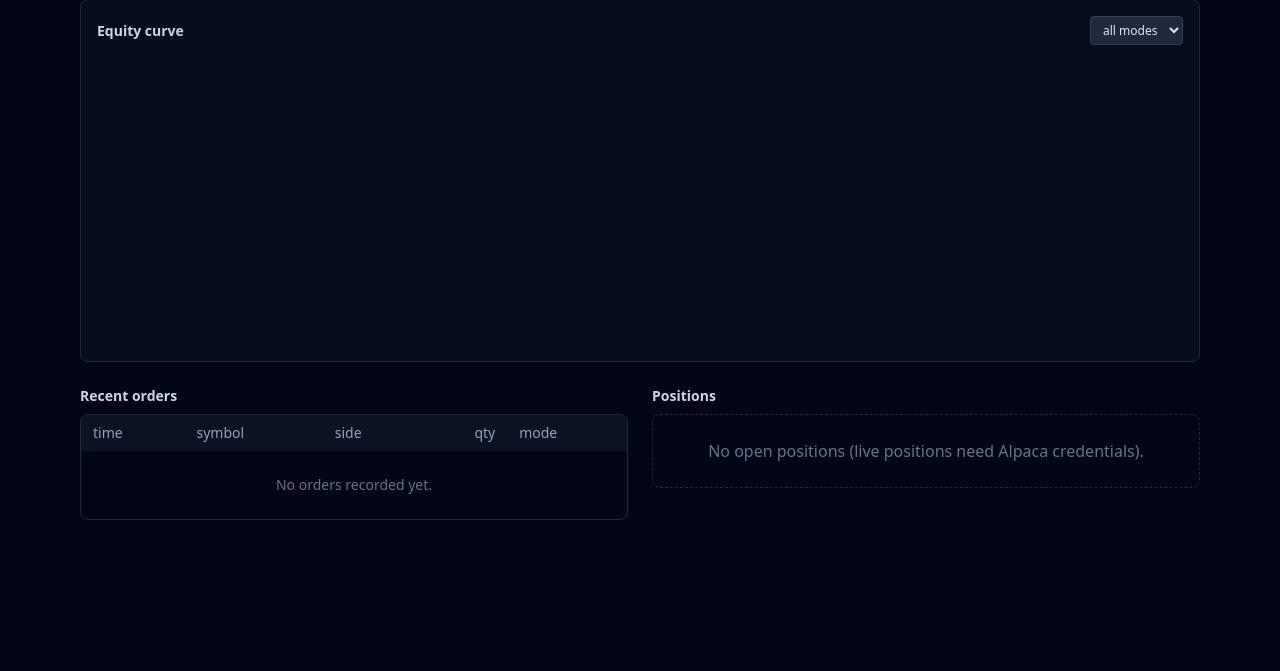
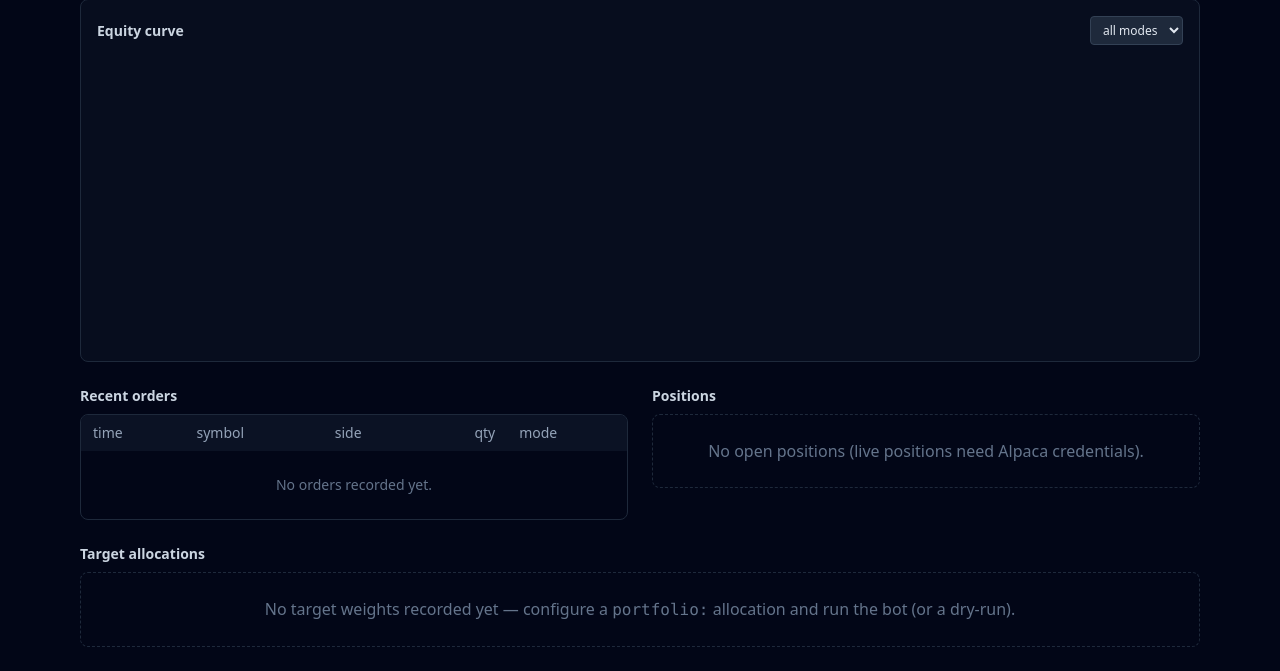
Before and after one commit to erancihan/tradebot, a FastAPI app: page / in a window 1280 px wide. Shown: the part 323-994 px from the top of the page. Before the commit the page ends 843 px from the top, so only its background shows below. Run offline with FastAPI, Linux system fonts and the light colour scheme; style sheets or scripts are compiled from the project's sources; parts of the project's set-up code (start-up, migrations or seed data) failed here and were passed over.

Commit message:
Add dashboard allocations view: target weights + candidate universe
Surface the portfolio state the engine already persists:

- TradingRepository.latest_weights / latest_universe (read-only, tolerant of
  missing tables like the rest of the repository layer).
- GET /api/allocations: latest rebalance's target weights (sorted desc) plus
  the last resolved candidate universe and their timestamps.
- /partials/allocations + components/allocations_table.html: weight bars per
  symbol, last-rebalance stamp, universe chips, and an instructive empty
  state. Server-rendered and swapped by the existing partialLoader, so it
  live-refreshes over SSE with zero new TypeScript (no inline JS).
- "Target allocations" card on the dashboard page (same include-once pattern
  as orders/positions).

Verified against a real dry-run database via a live uvicorn boot. 3 new web
tests (API shape, partial + page render, empty state); suite at 186 with the
web extra installed, all green.

Co-Authored-By: Claude Fable 5 <noreply@anthropic.com>
Claude-Session: https://claude.ai/code/session_01PJcPYYJ5jcmkqMraKV7smT

```diff
--- a/tradebot/web/routes/pages.py
+++ b/tradebot/web/routes/pages.py
@@ -20,11 +20,14 @@ router = APIRouter()
 @router.get("/", response_class=HTMLResponse)
 def dashboard(request: Request, repo: TradingRepository = Depends(get_trading_repo)):
     equity = repo.equity_series(limit=2000)
+    weights = repo.latest_weights()
+    universe = repo.latest_universe()
     context = {
         "metrics": metrics_service.summarize(equity),
         "account": account_service.snapshot(repo),
         "orders": repo.recent_orders(limit=25),
         "modes": repo.modes(),
+        "allocations": {**weights, "universe": universe["symbols"]},
         "active": "dashboard",
     }
     return templates.TemplateResponse(request, "pages/dashboard.html", context)
--- /dev/null
+++ b/tradebot/web/templates/components/allocations_table.html
@@ -0,0 +1,51 @@
+{% if allocations.weights %}
+  <div class="overflow-x-auto rounded-lg border border-slate-800">
+    <table class="min-w-full text-sm">
+      <thead class="bg-slate-900/70 text-slate-400">
+        <tr>
+          <th class="px-3 py-2 text-left font-medium">symbol</th>
+          <th class="px-3 py-2 text-right font-medium">target weight</th>
+          <th class="px-3 py-2 text-left font-medium w-1/2"></th>
+        </tr>
+      </thead>
+      <tbody class="divide-y divide-slate-800">
+        {% for w in allocations.weights %}
+          <tr>
+            <td class="px-3 py-2 font-medium text-slate-100">{{ w.symbol }}</td>
+            <td class="px-3 py-2 text-right tabular-nums">{{ w.weight | pct }}</td>
+            <td class="px-3 py-2">
+              <div class="h-2 rounded bg-slate-800">
+                <div class="h-2 rounded bg-sky-500/70"
+                     style="width: {{ '%.1f' | format([w.weight * 100, 100] | min) }}%"></div>
+              </div>
+            </td>
+          </tr>
+        {% endfor %}
+      </tbody>
+    </table>
+  </div>
+  {% if allocations.ts %}
+    <div class="mt-2 text-xs text-slate-500">
+      last rebalance {{ allocations.ts[:19].replace("T", " ") }}
+      {% if allocations.mode %}({{ allocations.mode }}){% endif %}
+    </div>
+  {% endif %}
+{% else %}
+  <div class="rounded-lg border border-dashed border-slate-800 p-6 text-center text-slate-500">
+    No target weights recorded yet — configure a <code>portfolio:</code>
+    allocation and run the bot (or a dry-run).
+  </div>
+{% endif %}
+
+{% if allocations.universe %}
+  <div class="mt-3 rounded-lg border border-slate-800 bg-slate-900/40 p-3">
+    <div class="mb-1 text-xs uppercase tracking-wide text-slate-500">
+      Candidate universe ({{ allocations.universe | length }} symbols)
+    </div>
+    <div class="flex flex-wrap gap-1.5">
+      {% for s in allocations.universe %}
+        <span class="rounded bg-slate-800 px-2 py-0.5 text-xs text-slate-300">{{ s }}</span>
+      {% endfor %}
+    </div>
+  </div>
+{% endif %}
--- a/tradebot/web/templates/pages/dashboard.html
+++ b/tradebot/web/templates/pages/dashboard.html
@@ -73,5 +73,12 @@
       </div>
     </div>
   </div>
+
+  <div>
+    <h2 class="mb-2 text-sm font-semibold text-slate-300">Target allocations</h2>
+    <div x-data="partialLoader('/partials/allocations')" x-html="html">
+      {% include "components/allocations_table.html" %}
+    </div>
+  </div>
 </section>
 {% endblock %}
```
Also changed, not shown: CLAUDE.md (+14 -10 lines), tests/test_web.py (+28 -0 lines), tradebot/web/repository.py (+38 -0 lines), tradebot/web/routes/api.py (+15 -0 lines), tradebot/web/routes/partials.py (+10 -0 lines), tradebot/web/schemas.py (+13 -0 lines), README.md.
